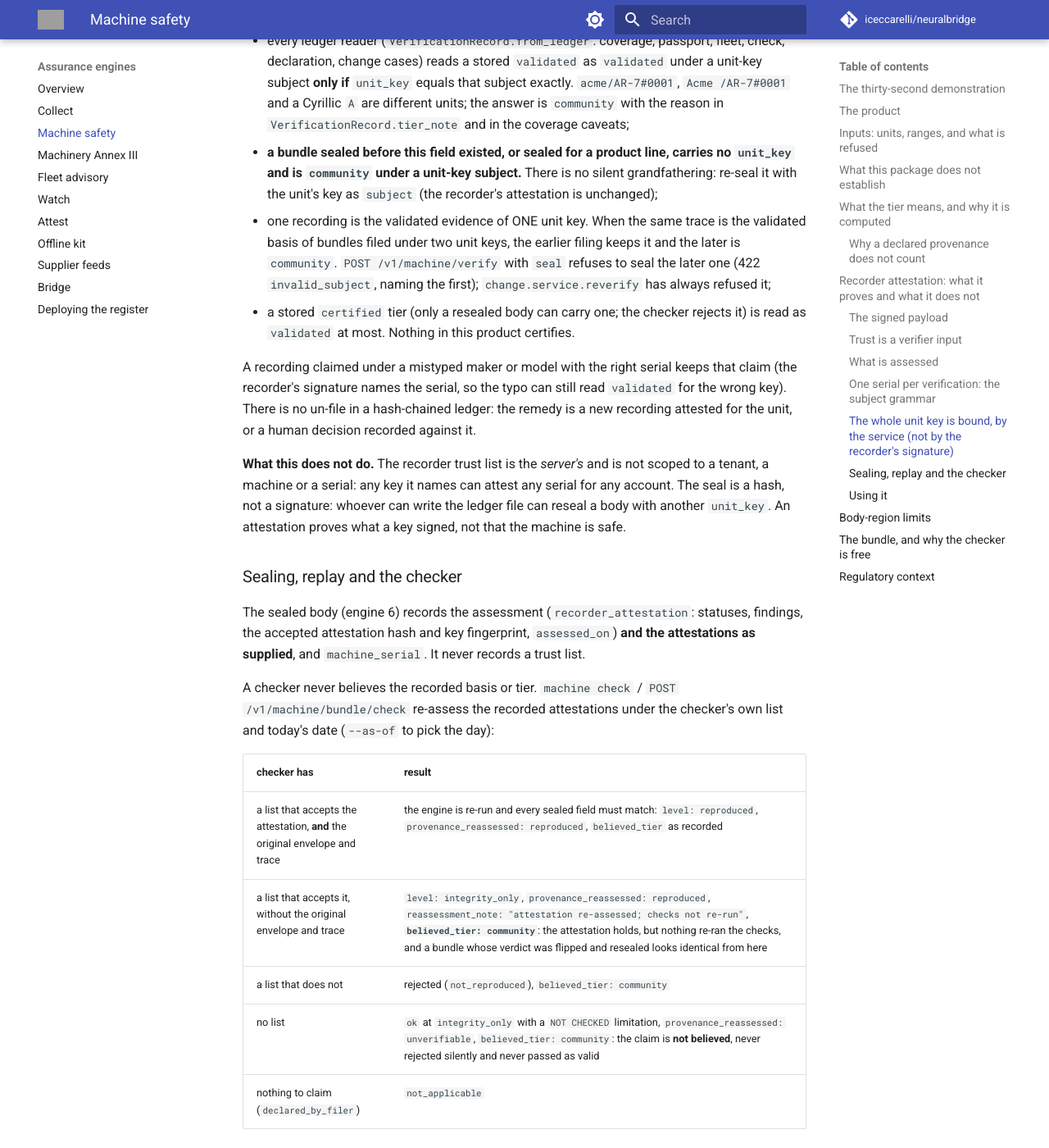
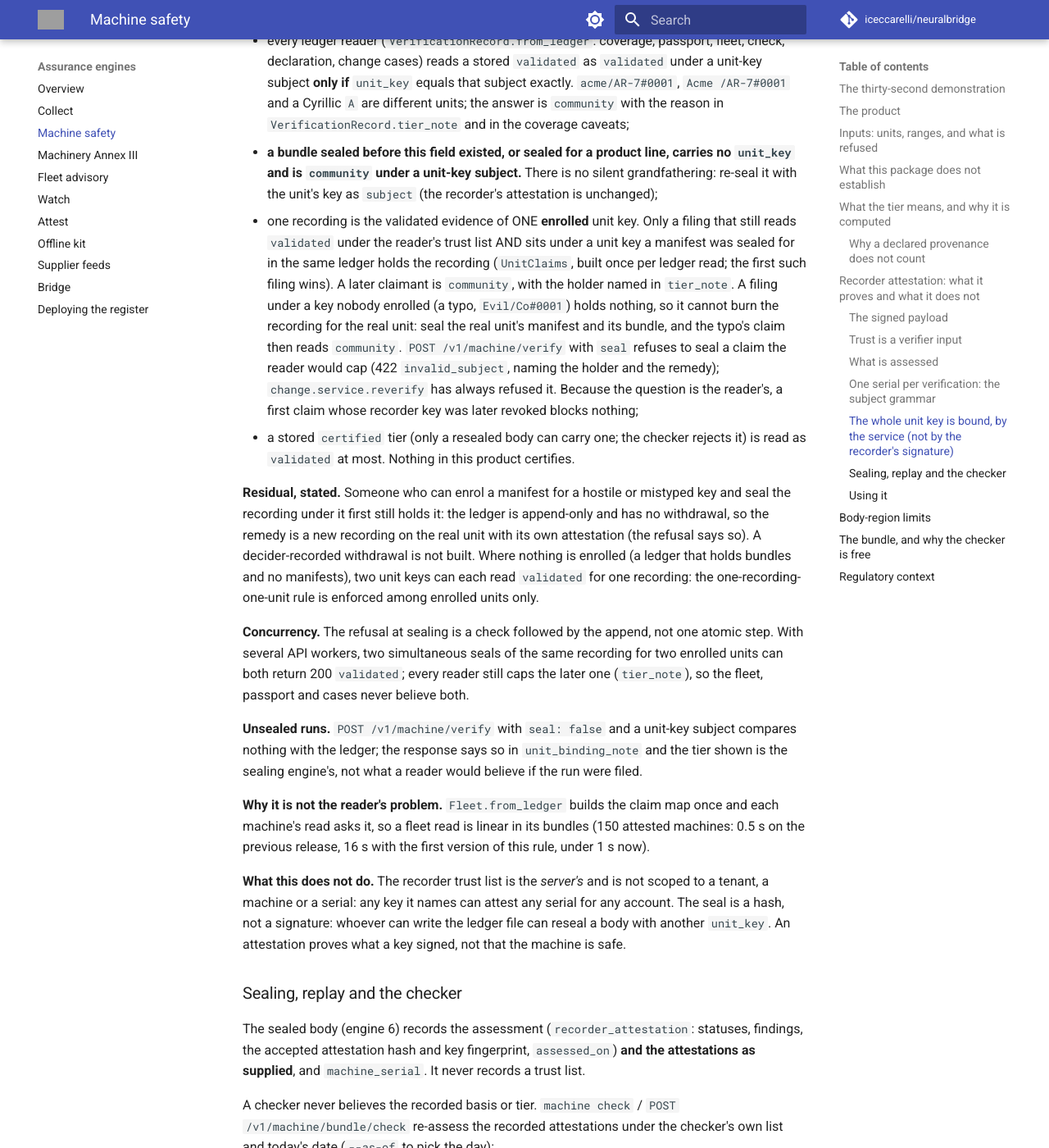
Before and after one commit to iceccarelli/neuralbridge, an MkDocs documentation site: the page built from docs/assurance/machine.md, in a window 1280 px wide and 1400 px high, scrolled down 9878 px. Shown: the whole window at 82% size. Built offline with MkDocs 1.6.1 and Material for MkDocs 9.7.7, drawn with Linux system fonts in a browser that asks for light colours; comment, search, counter and statistics services are not loaded; grey boxes are pictures that could not be loaded.

Commit message:
docs: the enrolment rule, the residuals, the exit-2 chain rule and the passport/2 format (round 2)
MACHINE.md (enrolled claims, residual squat, concurrency, unsealed note, why a fleet read is
linear), MACHINERY.md (exit 2, passport schema /1 vs /2, how an older verifier reads /2),
claims-registry.md (the unit-key row now states the enrolment rule and its limits; the
cover-at-community row states the chain rule, schema /2, watch recovery and the pipeline severity),
HANDOFF.md (round 2 summary and what is not built).

Co-Authored-By: Claude Sonnet 5.5 <noreply@anthropic.com>
Claude-Session: https://claude.ai/code/session_01GG4jcZfgRmfZFcG24PMZKf

```diff
--- a/deploy/assurance/MACHINE.md
+++ b/deploy/assurance/MACHINE.md
@@ -393,17 +393,38 @@ sealed for:
 - **a bundle sealed before this field existed, or sealed for a product line, carries no
   `unit_key` and is `community` under a unit-key subject.** There is no silent grandfathering:
   re-seal it with the unit's key as `subject` (the recorder's attestation is unchanged);
-- one recording is the validated evidence of ONE unit key. When the same trace is the validated
-  basis of bundles filed under two unit keys, the earlier filing keeps it and the later is
-  `community`. `POST /v1/machine/verify` with `seal` refuses to seal the later one (422
-  `invalid_subject`, naming the first); `change.service.reverify` has always refused it;
+- one recording is the validated evidence of ONE **enrolled** unit key. Only a filing that still
+  reads `validated` under the reader's trust list AND sits under a unit key a manifest was sealed
+  for in the same ledger holds the recording (`UnitClaims`, built once per ledger read; the first
+  such filing wins). A later claimant is `community`, with the holder named in `tier_note`.
+  A filing under a key nobody enrolled (a typo, `Evil/Co#0001`) holds nothing, so it cannot burn
+  the recording for the real unit: seal the real unit's manifest and its bundle, and the typo's
+  claim then reads `community`. `POST /v1/machine/verify` with `seal` refuses to seal a claim the
+  reader would cap (422 `invalid_subject`, naming the holder and the remedy);
+  `change.service.reverify` has always refused it. Because the question is the reader's, a first
+  claim whose recorder key was later revoked blocks nothing;
 - a stored `certified` tier (only a resealed body can carry one; the checker rejects it) is read
   as `validated` at most. Nothing in this product certifies.
 
-A recording claimed under a mistyped maker or model with the right serial keeps that claim (the
-recorder's signature names the serial, so the typo can still read `validated` for the wrong key).
-There is no un-file in a hash-chained ledger: the remedy is a new recording attested for the unit,
-or a human decision recorded against it.
+**Residual, stated.** Someone who can enrol a manifest for a hostile or mistyped key and seal the
+recording under it first still holds it: the ledger is append-only and has no withdrawal, so the
+remedy is a new recording on the real unit with its own attestation (the refusal says so). A
+decider-recorded withdrawal is not built. Where nothing is enrolled (a ledger that holds bundles
+and no manifests), two unit keys can each read `validated` for one recording: the
+one-recording-one-unit rule is enforced among enrolled units only.
+
+**Concurrency.** The refusal at sealing is a check followed by the append, not one atomic step.
+With several API workers, two simultaneous seals of the same recording for two enrolled units can
+both return 200 `validated`; every reader still caps the later one (`tier_note`), so the fleet,
+passport and cases never believe both.
+
+**Unsealed runs.** `POST /v1/machine/verify` with `seal: false` and a unit-key subject compares
+nothing with the ledger; the response says so in `unit_binding_note` and the tier shown is the
+sealing engine's, not what a reader would believe if the run were filed.
+
+**Why it is not the reader's problem.** `Fleet.from_ledger` builds the claim map once and each
+machine's read asks it, so a fleet read is linear in its bundles (150 attested machines: 0.5 s on
+the previous release, 16 s with the first version of this rule, under 1 s now).
 
 **What this does not do.** The recorder trust list is the *server's* and is not scoped to a
 tenant, a machine or a serial: any key it names can attest any serial for any account. The seal
```
Also changed, not shown: deploy/assurance/MACHINERY.md (+9 -1 lines), docs/claims-registry.md (+2 -2 lines).
